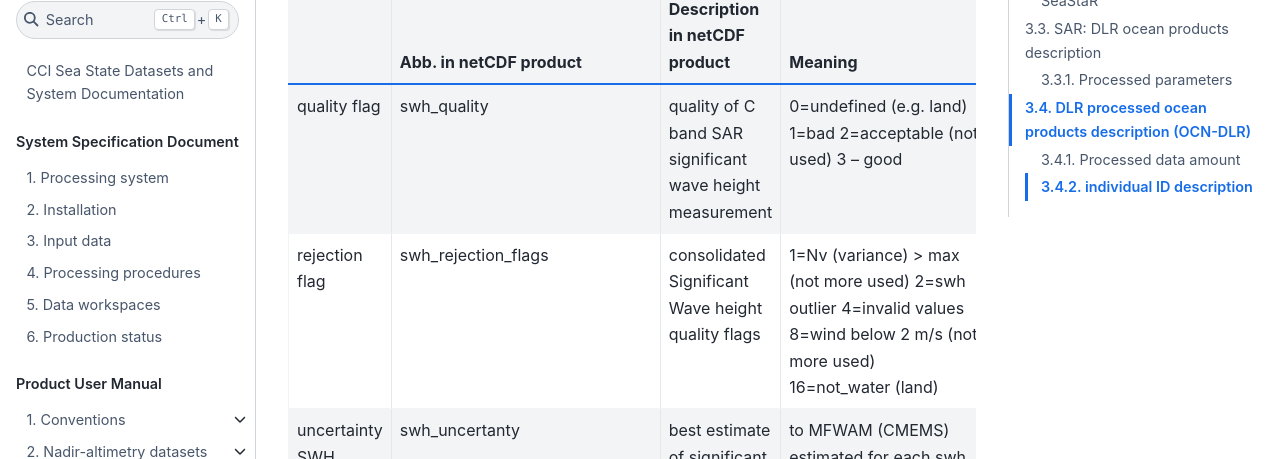
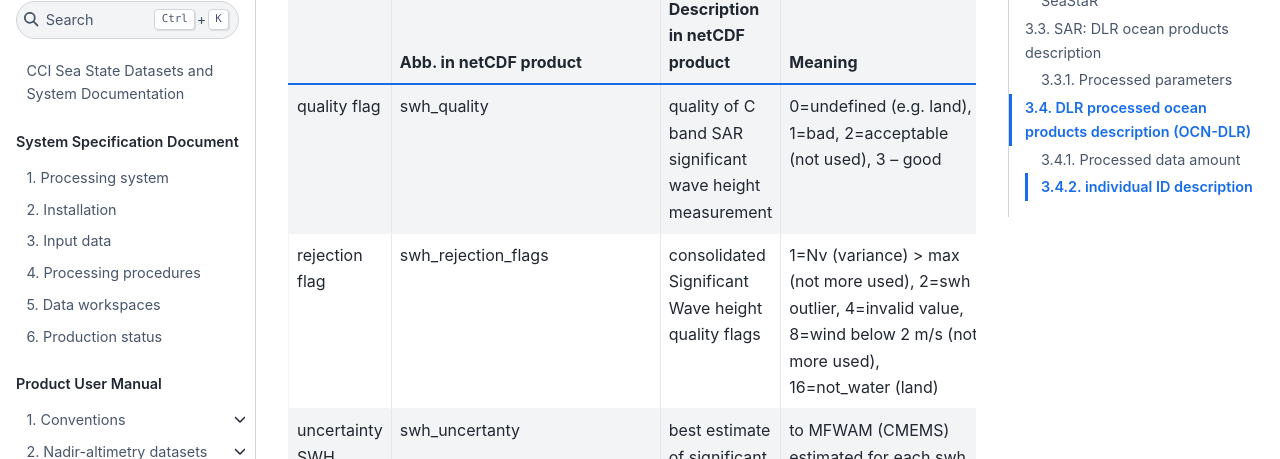
Before and after one commit to umr-lops/cci-seastate-pum, a Jupyter Book: the page built from sar/SAR-SeaStaR.md, in a window 1280 px wide and 900 px high, scrolled down 7079 px. Shown: the part 164-623 px from the top of the window. Built offline with Jupyter Book 1.0.4 settings and Sphinx 7.4.7 and the Sphinx Book theme 1.1.4, drawn with Linux system fonts in a browser that asks for light colours.

Commit message:
Edit SAR-SeaStaR.md

```diff
--- a/sar/SAR-SeaStaR.md
+++ b/sar/SAR-SeaStaR.md
@@ -208,8 +208,8 @@
 
 |                     |       Abb. in netCDF product    | Description in netCDF product                               |       Meaning                            |
 |---------------------|---------------------------------|-------------------------------------------------------------|------------------------------------------|
-| quality flag        | swh_quality                     | quality of C band SAR significant wave height measurement   | 0=undefined (e.g. land)                 1=bad                   2=acceptable (not used)                   3 – good |
-| rejection flag      | swh_rejection_flags             | consolidated Significant Wave height quality flags          | 1=Nv (variance) > max (not more used) 2=swh outlier 4=invalid values 8=wind below 2 m/s (not more used)  16=not_water (land) |
+| quality flag        | swh_quality                     | quality of C band SAR significant wave height measurement   | 0=undefined (e.g. land),    1=bad,   2=acceptable (not used),    3 – good |
+| rejection flag      | swh_rejection_flags             | consolidated Significant Wave height quality flags          | 1=Nv (variance) > max (not more used), 2=swh outlier, 4=invalid value, 8=wind below 2 m/s (not more used),  16=not_water (land) |
 | uncertainty SWH     | swh_uncertanty                  | best estimate of significant wave height standard error     | to MFWAM (CMEMS) estimated for each swh domains 0-1.5 m, 1.5-3m, 3-6m, >6m and interpolated/extrapolated |
 | uncertainty SW1     | swell_swh_primary_uncertanty    | Best estimate of dominant swell wave height standard error  | to MFWAM (CMEMS) estimated for each swh domains 0-1.5 m, 1.5-3m, 3-6m, >6m and interpolated/extrapolated |
 | uncertainty SW2     | swell_swh_secondary_uncertanty  | Best estimate of secondary swell wave height standard error | to MFWAM (CMEMS) estimated for each swh domains 0-1.5 m, 1.5-3m, 3-6m, >6m and interpolated/extrapolated |
```
